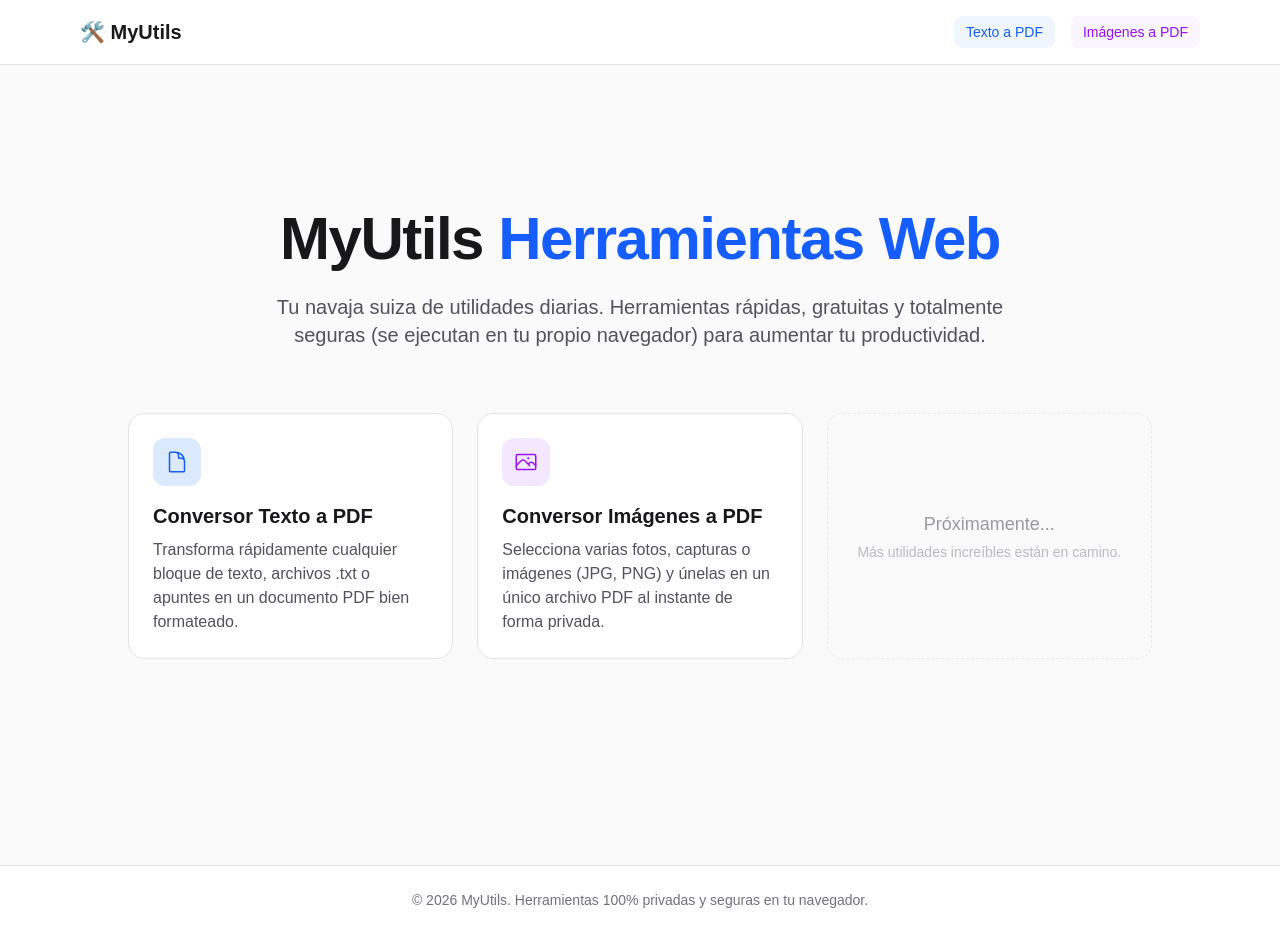
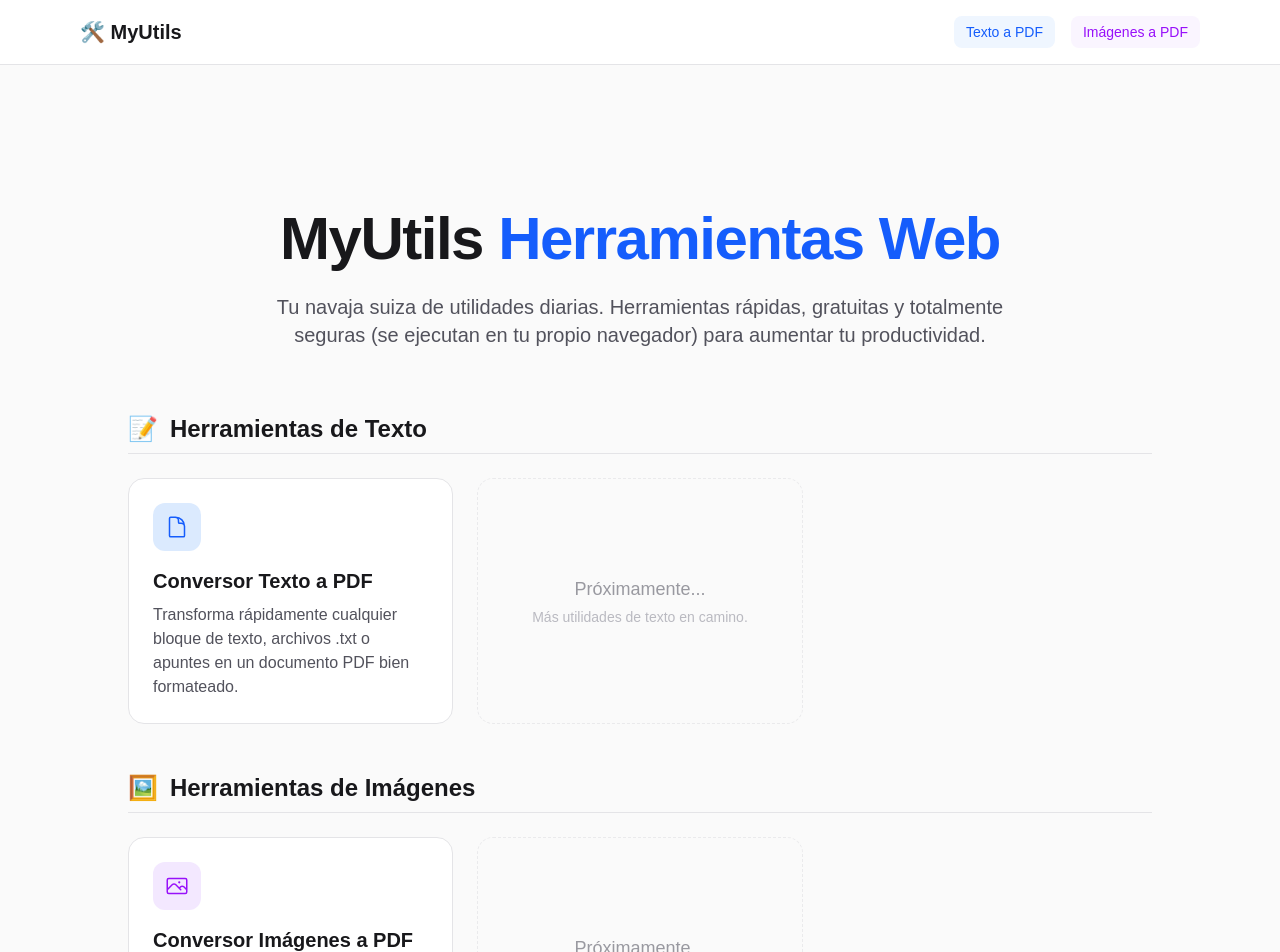
Before and after one commit to orgueira/myutils, a Next.js app: page / in a window 1280 px wide. Shown: the top 952 px of the page. Built offline with nearby package versions, Linux system fonts and the light colour scheme.

Commit message:
feat: categorizar herramientas en secciones de texto e imagenes en la home

```diff
--- a/src/app/page.tsx
+++ b/src/app/page.tsx
@@ -22,9 +22,17 @@ export default function Home() {
         </p>
       </div>
 
-      {/* Grid o Directorio de Herramientas */}
-      <div className="w-full max-w-5xl grid grid-cols-1 sm:grid-cols-2 lg:grid-cols-3 gap-6">
+      {/* Secciones de Herramientas */}
+      <div className="w-full max-w-5xl flex flex-col gap-12">
 
+        {/* SECCIÓN TEXTO */}
+        <section>
+          <div className="flex items-center gap-3 mb-6 border-b border-zinc-200 dark:border-zinc-800 pb-2">
+            <span className="text-2xl">📝</span>
+            <h2 className="text-2xl font-bold text-zinc-900 dark:text-white">Herramientas de Texto</h2>
+          </div>
+
+          <div className="grid grid-cols-1 sm:grid-cols-2 lg:grid-cols-3 gap-6">
             {/* Tarjeta (Card) para el Conversor Texto a PDF */}
             <Link
               href="/herramientas/texto-a-pdf"
@@ -35,14 +43,34 @@ export default function Home() {
                   <path strokeLinecap="round" strokeLinejoin="round" d="M19.5 14.25v-2.625a3.375 3.375 0 00-3.375-3.375h-1.5A1.125 1.125 0 0113.5 7.125v-1.5a3.375 3.375 0 00-3.375-3.375H8.25m2.25 0H5.625c-.621 0-1.125.504-1.125 1.125v17.25c0 .621.504 1.125 1.125 1.125h12.75c.621 0 1.125-.504 1.125-1.125V11.25a9 9 0 00-9-9z" />
                 </svg>
               </div>
-          <h2 className="text-xl font-semibold text-zinc-900 dark:text-zinc-50 mb-2 group-hover:text-blue-600 transition-colors">
+              <h3 className="text-xl font-semibold text-zinc-900 dark:text-zinc-50 mb-2 group-hover:text-blue-600 transition-colors">
                 Conversor Texto a PDF
-          </h2>
+              </h3>
               <p className="text-zinc-600 dark:text-zinc-400 flex-grow">
                 Transforma rápidamente cualquier bloque de texto, archivos .txt o apuntes en un documento PDF bien formateado.
               </p>
             </Link>
 
+            {/* Espacio para futuras herramientas de Texto */}
+            <div className="flex flex-col p-6 rounded-2xl border border-zinc-200 dark:border-zinc-800 border-dashed bg-zinc-50/50 dark:bg-zinc-900/50 justify-center items-center text-center opacity-70">
+              <h3 className="text-lg font-medium text-zinc-500 dark:text-zinc-500 mb-1">
+                Próximamente...
+              </h3>
+              <p className="text-sm text-zinc-400 dark:text-zinc-600">
+                Más utilidades de texto en camino.
+              </p>
+            </div>
+          </div>
+        </section>
+
+        {/* SECCIÓN IMÁGENES */}
+        <section>
+          <div className="flex items-center gap-3 mb-6 border-b border-zinc-200 dark:border-zinc-800 pb-2">
+            <span className="text-2xl">🖼️</span>
+            <h2 className="text-2xl font-bold text-zinc-900 dark:text-white">Herramientas de Imágenes</h2>
+          </div>
+
+          <div className="grid grid-cols-1 sm:grid-cols-2 lg:grid-cols-3 gap-6">
             {/* Tarjeta (Card) para el Conversor Imágenes a PDF */}
             <Link
               href="/herramientas/imagenes-a-pdf"
@@ -53,23 +81,25 @@ export default function Home() {
                   <path strokeLinecap="round" strokeLinejoin="round" d="M2.25 15.75l5.159-5.159a2.25 2.25 0 013.182 0l5.159 5.159m-1.5-1.5l1.409-1.409a2.25 2.25 0 013.182 0l2.909 2.909m-18 3.75h16.5a1.5 1.5 0 001.5-1.5V6a1.5 1.5 0 00-1.5-1.5H3.75A1.5 1.5 0 002.25 6v12a1.5 1.5 0 001.5 1.5zm10.5-11.25h.008v.008h-.008V8.25zm.375 0a.375.375 0 11-.75 0 .375.375 0 01.75 0z" />
                 </svg>
               </div>
-          <h2 className="text-xl font-semibold text-zinc-900 dark:text-zinc-50 mb-2 group-hover:text-purple-600 transition-colors">
+              <h3 className="text-xl font-semibold text-zinc-900 dark:text-zinc-50 mb-2 group-hover:text-purple-600 transition-colors">
                 Conversor Imágenes a PDF
-          </h2>
+              </h3>
               <p className="text-zinc-600 dark:text-zinc-400 flex-grow">
                 Selecciona varias fotos, capturas o imágenes (JPG, PNG) y únelas en un único archivo PDF al instante de forma privada.
               </p>
             </Link>
 
-        {/* Espacio para futuras herramientas (placeholder visual) */}
+            {/* Espacio para futuras herramientas de Imágenes */}
             <div className="flex flex-col p-6 rounded-2xl border border-zinc-200 dark:border-zinc-800 border-dashed bg-zinc-50/50 dark:bg-zinc-900/50 justify-center items-center text-center opacity-70">
               <h3 className="text-lg font-medium text-zinc-500 dark:text-zinc-500 mb-1">
                 Próximamente...
               </h3>
               <p className="text-sm text-zinc-400 dark:text-zinc-600">
-             Más utilidades increíbles están en camino.
+                Redimensionar, recortar y más.
               </p>
             </div>
+          </div>
+        </section>
 
       </div>
 
```
Lines whose indentation alone changed are shown as unchanged.
